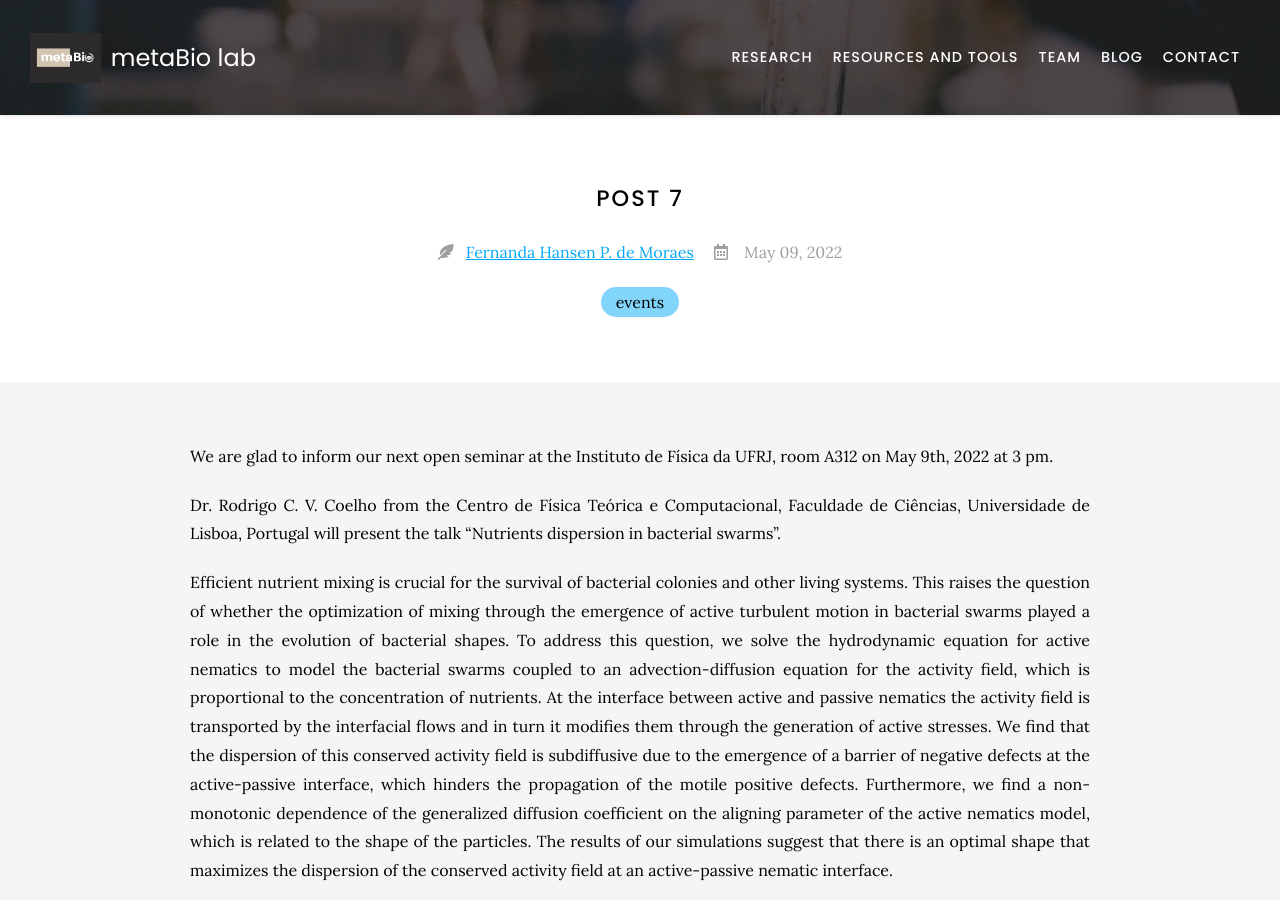
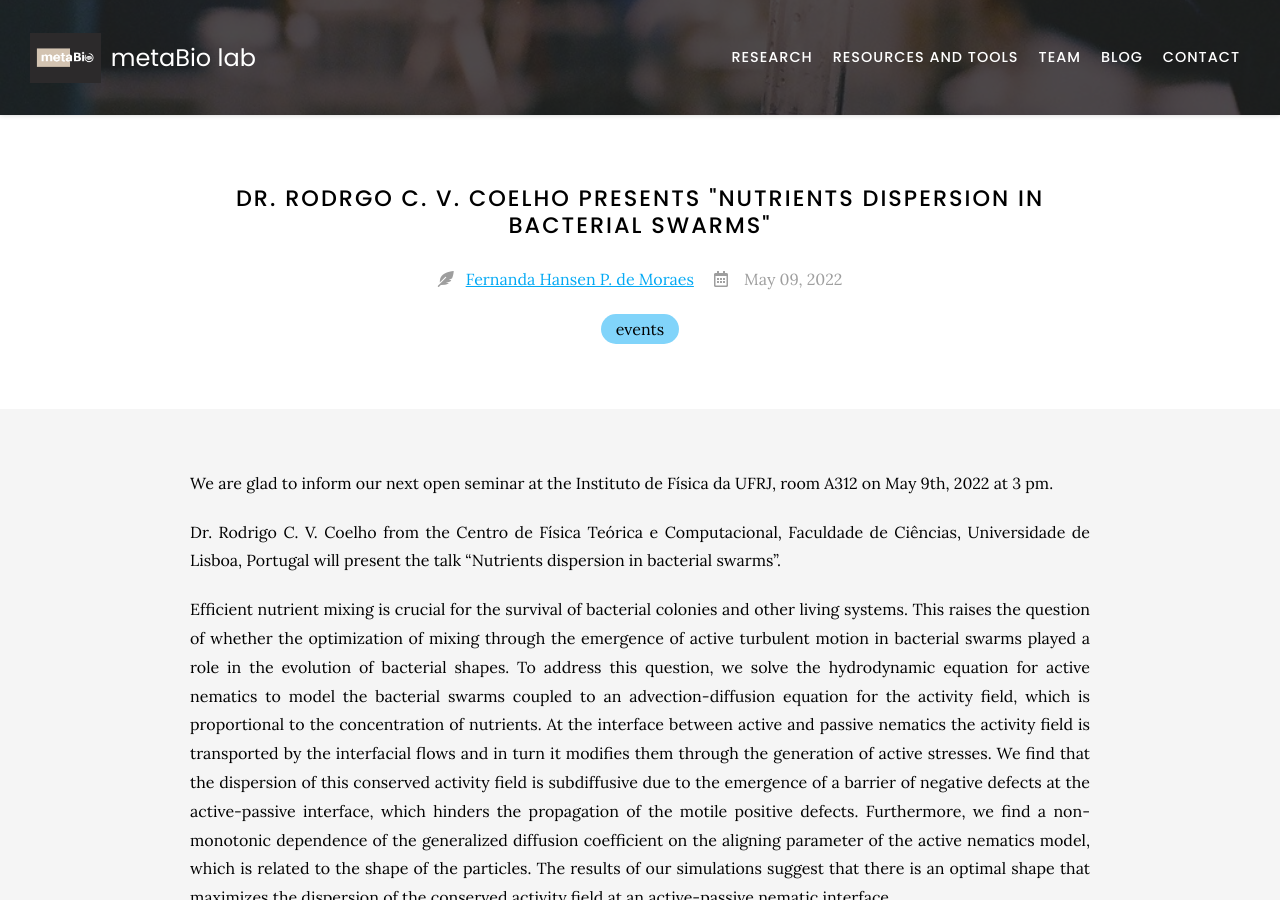
Before and after one commit to metaBIOlab/metabio, a Jekyll site: the page built from _posts/2022-05-9-post-7.md, in a window 1280 px wide and 900 px high. Built offline with Jekyll 4.4.1, drawn with Linux system fonts in a browser that asks for light colours; nearby versions of some CDN libraries.

Commit message:
Update 2022-05-9-post-7.md

```diff
--- a/_posts/2022-05-9-post-7.md
+++ b/_posts/2022-05-9-post-7.md
@@ -1,5 +1,5 @@
 ---
-title:
+title: Dr. Rodrgo C. V. Coelho presents "Nutrients dispersion in bacterial swarms"
 tags:
   - events
 author: Fernanda Hansen P. de Moraes
```
